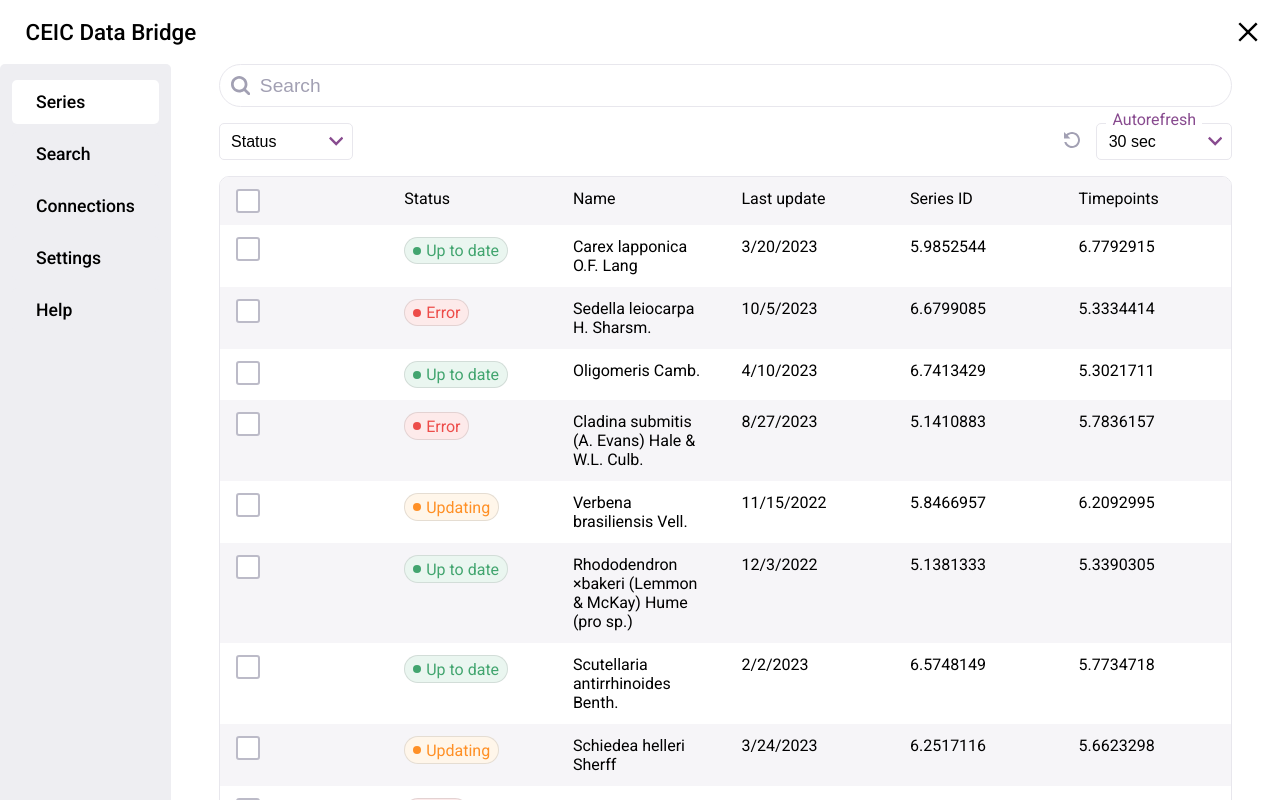
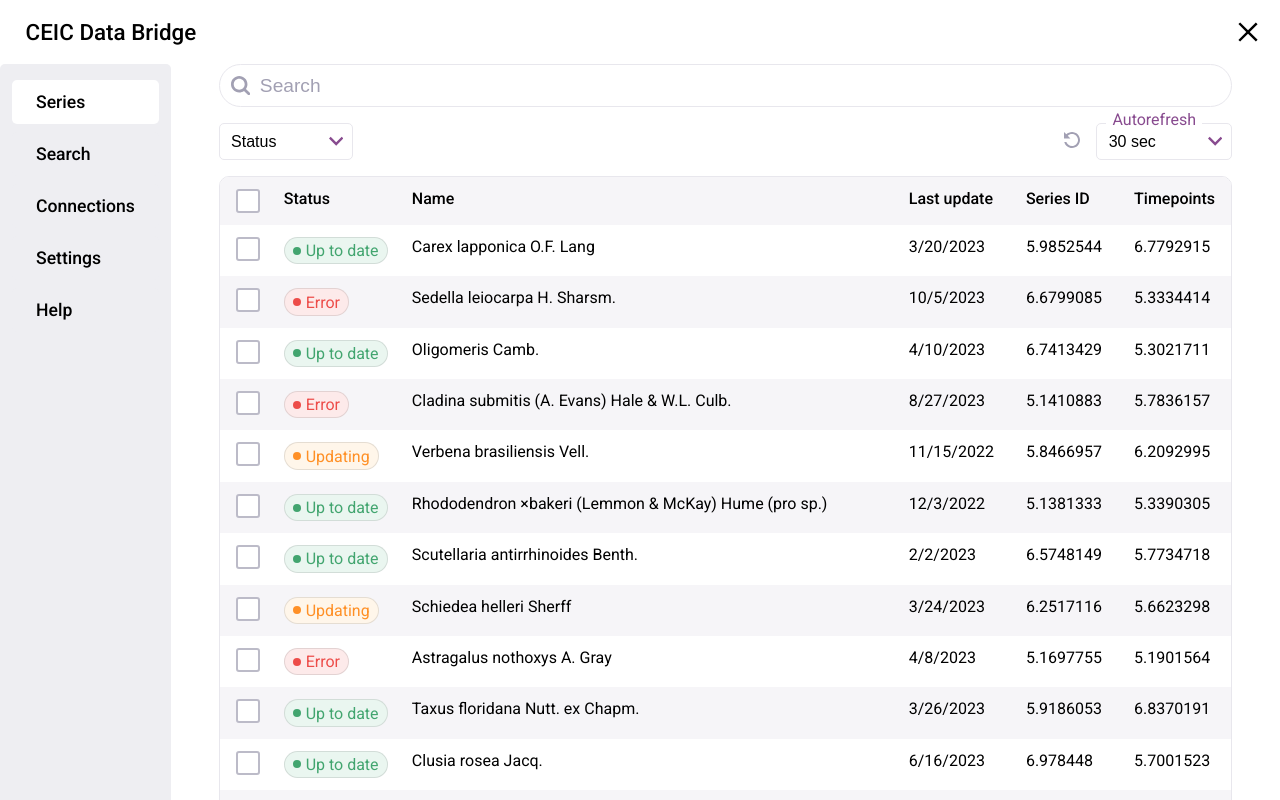
Before and after one commit to juliensale/ceic-example, a Next.js app: page / in a window 1280 px wide. Built offline with nearby package versions, Linux system fonts and the light colour scheme.

Commit message:
fix(table): cell width overflow

```diff
--- a/components/Table/Table.module.css
+++ b/components/Table/Table.module.css
@@ -10,6 +10,16 @@
   padding: 0.75rem 1rem;
 }
 
+.cell {
+  text-wrap: nowrap;
+  width: 100%;
+  overflow: hidden;
+  text-overflow: ellipsis;
+}
+
 .darkCell {
   background: rgba(246, 245, 248, 1);
 }
+.firstRow {
+  font-weight: 500;
+}
--- a/components/Table/index.tsx
+++ b/components/Table/index.tsx
@@ -1,4 +1,5 @@
 import { ReactNode } from 'react';
+import mergeClasses from '../../utils/mergeClasses';
 import Checkbox from '../forms/Checkbox';
 import styles from './Table.module.css';
 
@@ -6,7 +7,7 @@
 
 type Props<T extends BaseObject> = {
 	data: T[];
-	columns: { name: (Extract<keyof T, string> | 'select'), label?: string }[];
+	columns: { name: (Extract<keyof T, string> | 'select'), label?: string, width?: string }[];
 	selected?: number[];
 	dispatch: React.Dispatch<{
 		type: 'add' | 'remove' | 'selectAll' | 'removeAll';
@@ -18,7 +19,7 @@
 	if (columns.some(col => col.name === "select") && !selected) throw new Error("Select column requires `selected` object.")
 	return (
 		<div className={styles.table} style={{
-			gridTemplateColumns: `repeat(${columns.length}, 1fr)`
+			gridTemplateColumns: columns.map(c => c.width || "auto").join(" ")
 		}}>
 
 			{/* First line */}
@@ -28,7 +29,7 @@
 
 					return (<div
 						key={col.name}
-						className={styles.darkCell}
+						className={mergeClasses(styles.cell, styles.darkCell, styles.firstRow)}
 					>
 						{
 							col.name === "select"
@@ -53,7 +54,7 @@
 
 							return (<div
 								key={`${obj.id}-${col}`}
-								className={idx % 2 === 1 ? styles.darkCell : undefined}
+								className={mergeClasses(styles.cell, idx % 2 === 1 ? styles.darkCell : undefined)}
 							>
 								{
 									col.name === "select"
--- a/pages/index.tsx
+++ b/pages/index.tsx
@@ -33,8 +33,8 @@
       <Filters />
       <Table
         data={transformedData}
-        columns={[{ name: "select" },
-        { name: "status" },
+        columns={[{ name: "select", width: "3rem" },
+        { name: "status", width: '8rem' },
         { name: "name" },
         { name: "last_update" },
         { name: "series_id", label: "Series ID" },
```
